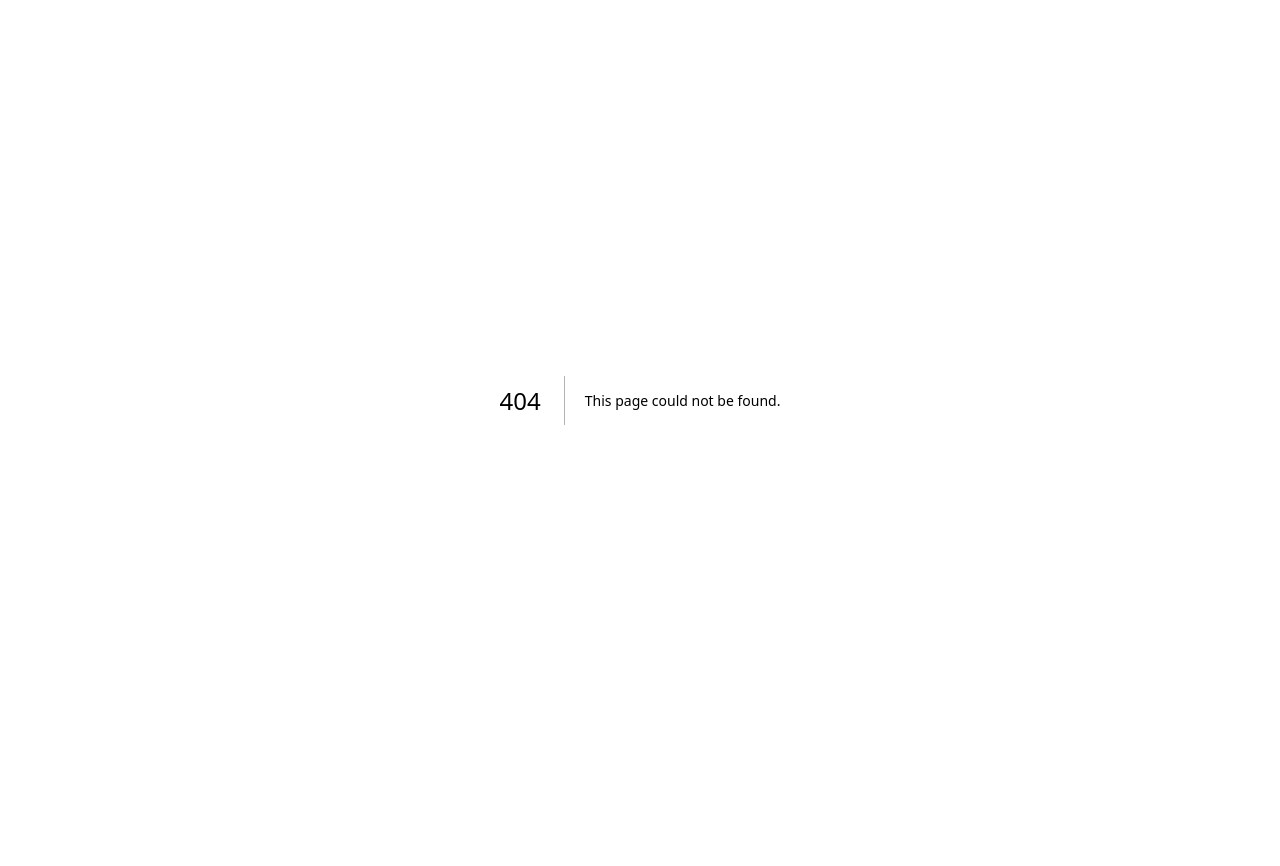
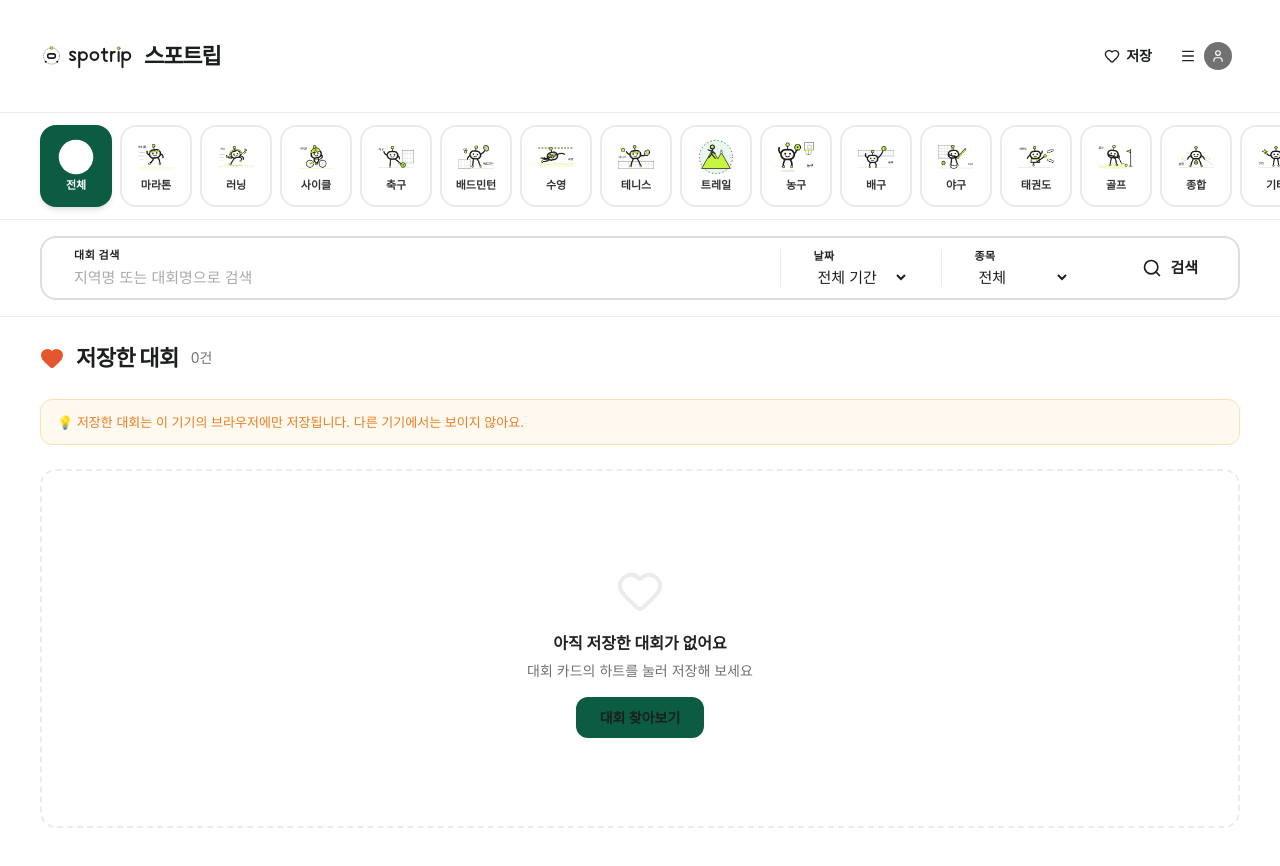
Before and after one commit to ljw22112/sportrip-v2, a Next.js app: page /saved in a window 1280 px wide. Before the commit this address had no page. Shown: the top 866 px of the page. Before the commit the page ends 800 px from the top, so only its background shows below. Built offline with nearby package versions, Linux system fonts and the light colour scheme; a web font is replaced by a local one.

Commit message:
feat: AI디자인 개선 + QA 전체 반영

```diff
--- a/src/app/events/[id]/page.tsx
+++ b/src/app/events/[id]/page.tsx
@@ -10,6 +10,20 @@ import { ShareButton } from '@/components/events/ShareButton';
 import { BackButton } from '@/components/events/BackButton';
 import { SaveButton } from '@/components/events/SaveButton';
 import { ExternalLink, MapPin, Calendar, Users } from 'lucide-react';
+
+export async function generateMetadata({ params }: { params: Promise<{ id: string }> }) {
+  const { id } = await params;
+  const ev = EVENTS.find(e => String(e.id) === id);
+  if (!ev) return {};
+  return {
+    title: `${ev.title} | 스포트립`,
+    description: `${ev.region} ${ev.sport} 대회 · ${ev.start} · ${ev.venue}. 개최지 주변 관광지·맛집·숙박 정보도 확인하세요.`,
+    openGraph: {
+      title: ev.title,
+      description: `${ev.region} ${ev.sport} · ${ev.start}`,
+    },
+  };
+}
 
 export async function generateStaticParams() {
   return EVENTS.map(e => ({ id: String(e.id) }));
--- a/src/app/globals.css
+++ b/src/app/globals.css
@@ -11,6 +11,7 @@
   --shadow-2:0 2px 6px rgba(20,32,26,.08),0 12px 32px rgba(20,32,26,.12);
 }
 body {
+  background: #F7F5F0;
   font-family:'Pretendard',-apple-system,sans-serif;
   color:var(--ink);background:var(--paper);
   line-height:1.55;-webkit-font-smoothing:antialiased;
--- a/src/app/page.tsx
+++ b/src/app/page.tsx
@@ -79,7 +79,7 @@ export default function HomePage() {
   return (
     <>
       <Header showSearch/>
-      <main>
+      <main style={{background:"#F7F5F0"}}>
         {/* 히어로 */}
         <div className="max-w-[1760px] mx-auto px-5 md:px-10 pt-6 pb-2 text-center">
           <h1 className="text-2xl md:text-3xl font-extrabold tracking-tight leading-snug">
@@ -147,8 +147,12 @@ export default function HomePage() {
 
         {/* 캐러셀 3개 */}
         <EventRow title="전체 대회" href="/events" events={upcoming.slice(0,6)}/>
-        <EventRow title="이번달의 대회" href="/events?tab=month" events={thisMonthEv.length>0?thisMonthEv.slice(0,6):upcoming.slice(0,6)}/>
-        <EventRow title="이번주의 대회" href="/events?tab=week" events={weekEvs.length>0?weekEvs.slice(0,6):upcoming.slice(0,6)}/>
+        {thisMonthEv.length > 0 && (
+          <EventRow title="이번달의 대회" href="/events?tab=month" events={thisMonthEv.slice(0,6)}/>
+        )}
+        {weekEvs.length > 0 && (
+          <EventRow title="이번주의 대회" href="/events?tab=week" events={weekEvs.slice(0,6)}/>
+        )}
 
         {/* 지역별 둘러보기 */}
         <section className="max-w-[1760px] mx-auto px-5 md:px-10 py-7 border-t border-[#EBEBEB]">
@@ -164,8 +168,7 @@ export default function HomePage() {
                     border: `2.5px solid ${(REGION_COLOR[r]||{border:'#EBEBEB'}).border}`,
                     background: (REGION_COLOR[r]||{bg:'#F7F7F6'}).bg,
                   }}>
-                  <span className="block text-2xl mb-1">{(REGION_COLOR[r]||{emoji:'📍'}).emoji}</span>
-                  <b className="block text-[16px] md:text-[18px] font-extrabold tracking-tight"
+                  <b className="block text-[18px] md:text-[20px] font-extrabold tracking-tight mt-1"
                     style={{color:(REGION_COLOR[r]||{text:'#222'}).text}}>{r}</b>
                   <span className={`text-[13px] mt-1 block font-bold ${cnt?'text-[#E4572E]':'text-[#AAAAAA]'}`}>
                     {cnt?`예정 ${cnt}건`:'없음'}
@@ -221,6 +224,7 @@ export default function HomePage() {
                 <span className="font-extrabold text-[18px] text-[#1B1F1D] tracking-[-0.05em]">스포트립</span>
               </div>
               <p className="text-[13px] text-[#AAAAAA]">SpoTrip · 2026 관광데이터 활용 공모전</p>
+              <p className="text-[12px] text-[#CCCCCC] mt-1">💡 하트 저장은 이 기기 브라우저에만 저장됩니다</p>
             </div>
             <div className="ml-auto text-right text-[13px]">
 
--- /dev/null
+++ b/src/app/saved/page.tsx
@@ -0,0 +1,61 @@
+'use client';
+import { useState, useEffect } from 'react';
+import Link from 'next/link';
+import { EVENTS, getDynamicEvents } from '@/lib/data';
+import { EventCard } from '@/components/events/EventCard';
+import { Header } from '@/components/layout/Header';
+import { Heart } from 'lucide-react';
+
+export default function SavedPage() {
+  const [savedIds, setSavedIds] = useState<Set<string>>(new Set());
+  const [loaded, setLoaded] = useState(false);
+
+  useEffect(() => {
+    try {
+      const ids = JSON.parse(localStorage.getItem('sportrip_saved') || '[]');
+      setSavedIds(new Set(ids));
+    } catch {}
+    setLoaded(true);
+  }, []);
+
+  const allEvents = getDynamicEvents();
+  const savedEvents = allEvents.filter(e => savedIds.has(String(e.id)));
+
+  return (
+    <>
+      <Header showSearch/>
+      <main className="max-w-[1760px] mx-auto px-4 md:px-10 py-6 pb-20">
+        <div className="flex items-center gap-3 mb-6">
+          <Heart className="w-6 h-6 text-[#E4572E] fill-[#E4572E]"/>
+          <h1 className="text-[22px] font-extrabold tracking-tight">저장한 대회</h1>
+          {loaded && <span className="text-[14px] text-[#717171]">{savedEvents.length}건</span>}
+        </div>
+
+        {/* localStorage 안내 */}
+        <div className="bg-[#FFF9F0] border border-[#FFE0B2] rounded-xl px-4 py-3 mb-6 text-[13px] text-[#E67E22]">
+          💡 저장한 대회는 이 기기의 브라우저에만 저장됩니다. 다른 기기에서는 보이지 않아요.
+        </div>
+
+        {!loaded ? (
+          <div className="grid grid-cols-2 md:grid-cols-4 gap-4">
+            {[1,2,3,4].map(i => <div key={i} className="aspect-square bg-gray-100 rounded-2xl animate-pulse"/>)}
+          </div>
+        ) : savedEvents.length === 0 ? (
+          <div className="text-center py-24 border-2 border-dashed border-[#EBEBEB] rounded-2xl">
+            <Heart className="w-12 h-12 text-[#EBEBEB] mx-auto mb-4"/>
+            <p className="font-bold text-[16px] text-[#222] mb-1">아직 저장한 대회가 없어요</p>
+            <p className="text-[14px] text-[#717171] mb-6">대회 카드의 하트를 눌러 저장해 보세요</p>
+            <Link href="/events"
+              className="px-6 py-3 bg-[#0B5C43] text-white font-bold rounded-xl text-[14px]">
+              대회 찾아보기
+            </Link>
+          </div>
+        ) : (
+          <div className="grid grid-cols-2 md:grid-cols-4 lg:grid-cols-6 gap-4">
+            {savedEvents.map(e => <EventCard key={e.id} event={e}/>)}
+          </div>
+        )}
+      </main>
+    </>
+  );
+}
--- a/src/components/events/EventCard.tsx
+++ b/src/components/events/EventCard.tsx
@@ -35,13 +35,15 @@ export function EventCard({ event }: { event: SportEvent }) {
     <article className="relative group cursor-pointer">
       {/* 썸네일 — 테두리만, 흰 배경, 종목 캐릭터 */}
       <Link href={`/events/${event.id}`}
-        className="relative block rounded-2xl overflow-hidden border-2 hover:border-[--green] transition-all bg-white"
-        style={{aspectRatio:'1/1', borderColor: sport.color + '55'}}>
-        {/* D-day 배지 */}
+        className="relative block rounded-2xl overflow-hidden border-2 hover:border-[--green] transition-all"
+        style={{aspectRatio:'1/1', borderColor: sport.color + '55', background:'#F7F5F0'}}>
+        {/* D-day — 크게 */}
         {event.status !== 'done' && (
-          <div className="absolute top-2.5 left-2.5 text-white text-[11px] font-bold px-2.5 py-1 rounded-full z-10"
-            style={{background: sport.color}}>
-            {calcDday(event.start)}
+          <div className="absolute top-0 left-0 right-0 flex items-center justify-center pt-3 z-10">
+            <span className="text-[22px] font-black tracking-tighter leading-none"
+              style={{color: sport.color}}>
+              {calcDday(event.start)}
+            </span>
           </div>
         )}
         {/* 종목 캐릭터 SVG */}
@@ -63,7 +65,11 @@ export function EventCard({ event }: { event: SportEvent }) {
       {/* 하트 */}
       <button onClick={handleHeart} aria-label={saved?'저장 해제':'저장'}
         className="absolute top-2.5 right-2.5 w-8 h-8 flex items-center justify-center text-lg z-10 hover:scale-110 transition-transform">
-        {saved ? '❤️' : '🤍'}
+        <svg width="18" height="18" viewBox="0 0 24 24" fill={saved?"#E4572E":"none"}
+          stroke={saved?"#E4572E":"#717171"} strokeWidth="2.5" strokeLinecap="round"
+          style={{transform:saved?'scale(1.2)':'scale(1)', transition:'transform 0.2s cubic-bezier(0.34,1.56,0.64,1)'}}>
+          <path d="M20.84 4.61a5.5 5.5 0 0 0-7.78 0L12 5.67l-1.06-1.06a5.5 5.5 0 0 0-7.78 7.78l1.06 1.06L12 21.23l7.78-7.78 1.06-1.06a5.5 5.5 0 0 0 0-7.78z"/>
+        </svg>
       </button>
       {/* 텍스트 */}
       <Link href={`/events/${event.id}`} className="block pt-2 px-0.5">
--- a/src/components/layout/Header.tsx
+++ b/src/components/layout/Header.tsx
@@ -46,7 +46,7 @@ export function Header({ showSearch=false }: { showSearch?: boolean }) {
             <div className="flex-1"/>
             {/* 우측 버튼들 */}
             <div className="flex items-center gap-1">
-              <Link href="/events" className="hidden md:flex items-center gap-1.5 text-[14px] font-semibold text-[#222] hover:bg-[#F7F7F7] px-3 py-2 rounded-full transition-colors">
+              <Link href="/saved" className="hidden md:flex items-center gap-1.5 text-[14px] font-semibold text-[#222] hover:bg-[#F7F7F7] px-3 py-2 rounded-full transition-colors">
                 <Heart className="w-4 h-4"/> 저장
               </Link>
               <button onClick={()=>setMenuOpen(v=>!v)}
@@ -166,7 +166,7 @@ export function Header({ showSearch=false }: { showSearch?: boolean }) {
             <Link href="/calendar" className="flex items-center gap-3 px-4 py-3 hover:bg-[#F7F7F7] text-[14px] font-medium text-[#222]" onClick={()=>setMenuOpen(false)}>
               📅 월간 캘린더
             </Link>
-            <Link href="/events" className="flex items-center gap-3 px-4 py-3 hover:bg-[#F7F7F7] text-[14px] font-medium text-[#222]" onClick={()=>setMenuOpen(false)}>
+            <Link href="/saved" className="flex items-center gap-3 px-4 py-3 hover:bg-[#F7F7F7] text-[14px] font-medium text-[#222]" onClick={()=>setMenuOpen(false)}>
               ❤️ 저장한 대회
             </Link>
             <div className="border-t border-[#EBEBEB] my-1"/>
```
